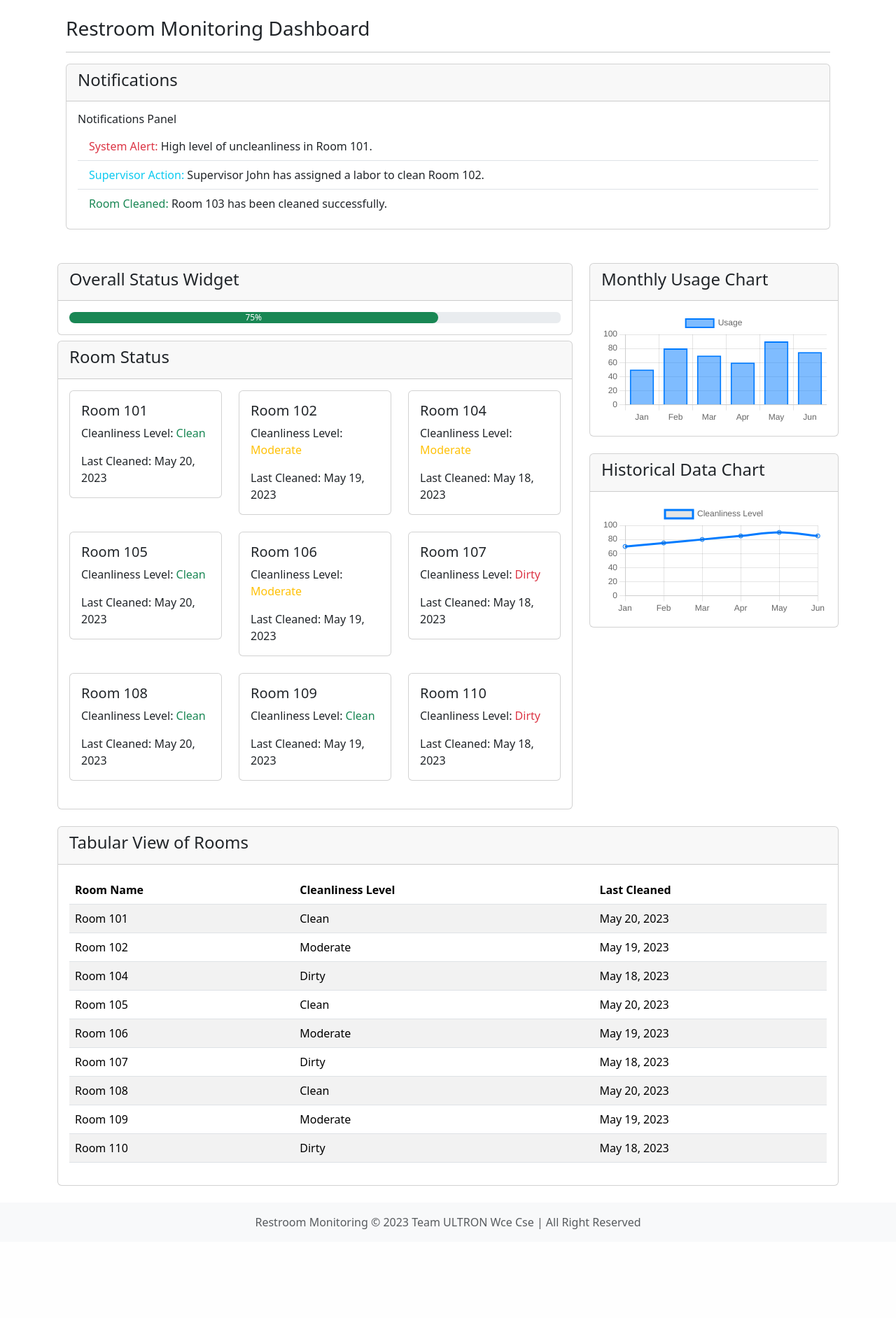
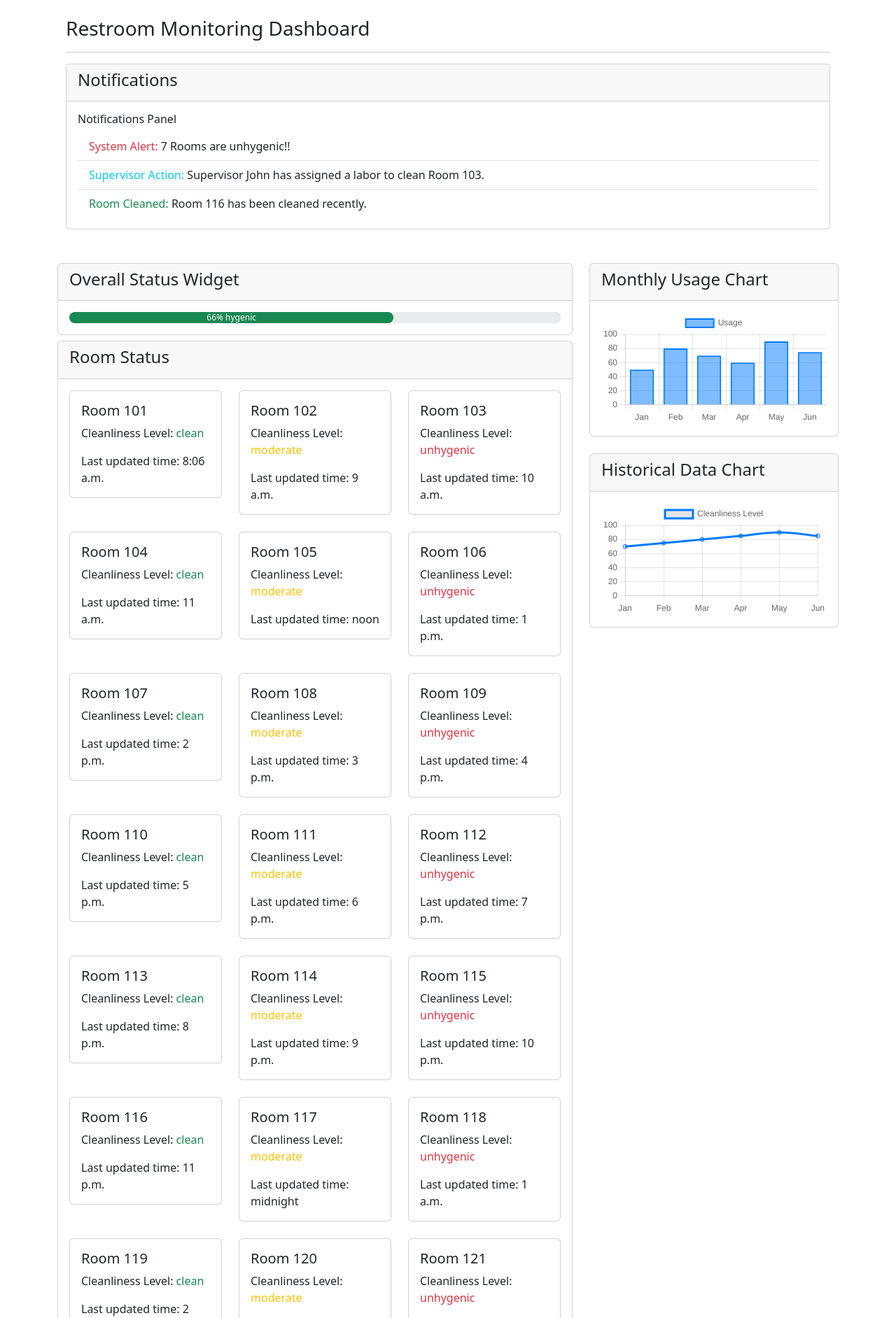
Before and after one commit to VishalMadle13/SMRR, a Django app: page / in a window 1280 px wide. Shown: the part 56-1940 px from the top of the page at 70% size. Before the commit the page ends 1813 px from the top, so only its background shows below. Run offline with Django 4.2, Linux system fonts and the light colour scheme; data comes from the database, SQL or seed files in the repository.

```diff
--- a/management/views.py
+++ b/management/views.py
@@ -1,9 +1,30 @@
 from django.shortcuts import render
-
+from flutter.models import *
+from django.db.models import *
 # Create your views here.
 
 def dashboard(request):
-    return render(request,'dashboard.html')
+    hygenicRooms = len(list(room_state.objects.filter(Q(state='1') |Q( state = '2'))))
+    print(hygenicRooms)
+    allRoomData = list(room_state.objects.all())
+    totalRooms = len(allRoomData)
+    allRoomData = [
+        [{"room_id":rs.room_id.room_id} , {"room_no" : rs.room_id.room_no}, {"state": 'clean' if rs.state == '1' else 'moderate' if rs.state == '2' else 'unhygenic'}, {"time":rs.time}]
+        for rs in allRoomData
+    ]
+    unhygenicRoomsCount = len([rs for rs in allRoomData if rs[2]['state'] == 'unhygenic'])
+
+    most_recent_time = room_state.objects.filter(state=1).aggregate(Max('time'))['time__max']
+    recent_cleaned_room = room_state.objects.filter(state=1, time=most_recent_time).first().room_id.room_no
+
+    data = {
+         "allRoomData":allRoomData ,
+         "hygenicRooms": int((hygenicRooms/totalRooms)*100),
+         "unhygenicRoomsCount" : unhygenicRoomsCount,
+         "recent_cleaned_room" : recent_cleaned_room
+    }
+
+    return render(request,'dashboard.html', data)
 
 
 def report(request):
--- a/smrr/settings.py
+++ b/smrr/settings.py
@@ -86,7 +86,7 @@ DATABASES = {
     # ,
     'default': {
         'ENGINE': 'mysql.connector.django',
-        'NAME': 'test',
+        'NAME': 'srrhs',
         'USER': 'root',
         'PASSWORD': 'Pass@12345',
         'HOST': 'localhost',   # Or an IP Address that your DB is hosted on
--- a/templates/dashboard.html
+++ b/templates/dashboard.html
@@ -17,13 +17,13 @@
                     <h6 class="card-title">Notifications Panel</h6>
                     <ul class="list-group list-group-flush">
                         <li class="list-group-item">
-                            <span class="text-danger">System Alert:</span> High level of uncleanliness in Room 101.
+                            <span class="text-danger">System Alert:</span> {{unhygenicRoomsCount }} Rooms are unhygenic!!
                         </li>
                         <li class="list-group-item">
-                            <span class="text-info">Supervisor Action:</span> Supervisor John has assigned a labor to clean Room 102.
+                            <span class="text-info">Supervisor Action:</span> Supervisor John has assigned a labor to clean Room 103.
                         </li>
                         <li class="list-group-item">
-                            <span class="text-success">Room Cleaned:</span> Room 103 has been cleaned successfully.
+                            <span class="text-success">Room Cleaned:</span> Room {{recent_cleaned_room}} has been cleaned recently.
                         </li>
                         <!-- Add more notifications as needed -->
                     </ul>
@@ -43,8 +43,9 @@
                 </div>
                 <div class="card-body">
                     <div class="progress">
-                        <div class="progress-bar bg-success rounded-pill" role="progressbar" style="width: 75%;" aria-valuenow="75" aria-valuemin="0" aria-valuemax="100">
-                            75%
+                        <div class="progress-bar bg-success rounded-pill" role="progressbar" style="width: {{ hygenicRooms }}%;" aria-valuenow="75" aria-valuemin="0" aria-valuemax="100">
+                            {{ hygenicRooms }}% hygenic
+
                         </div>
                     </div>
                 </div>
@@ -57,87 +58,25 @@
                 </div>
                 <div class="card-body">
                     <div class="row">
+                        {% for room in allRoomData %}
                         <div class="col-md-4 mb-4">
                             <div class="card">
                                 <div class="card-body">
-                                    <h5 class="card-title">Room 101</h5>
-                                    <p class="card-text">Cleanliness Level: <span class="text-success">Clean</span></p>
-                                    <p class="card-text">Last Cleaned: May 20, 2023</p>
+                                    <h5 class="card-title">Room {{ room.1.room_no }}</h5>
+                                    <p class="card-text">Cleanliness Level:
+                                        {% if room.2.state == 'clean' %}
+                                            <span class="text-success">{{ room.2.state }}</span>
+                                        {% elif room.2.state == 'moderate' %}
+                                            <span class="text-warning">{{ room.2.state }}</span>
+                                        {% elif room.2.state == 'unhygenic' %}
+                                            <span class="text-danger">{{ room.2.state }}</span>
+                                        {% endif %}
+                                    </p>
+                                    <p class="card-text">Last updated time: {{room.3.time}}</p>
                                 </div>
                             </div>
                         </div>
-                        <div class="col-md-4 mb-4">
-                            <div class="card">
-                                <div class="card-body">
-                                    <h5 class="card-title">Room 102</h5>
-                                    <p class="card-text">Cleanliness Level: <span class="text-warning">Moderate</span></p>
-                                    <p class="card-text">Last Cleaned: May 19, 2023</p>
-                                </div>
-                            </div>
-                        </div>
-                        <div class="col-md-4 mb-4">
-                            <div class="card">
-                                <div class="card-body">
-                                    <h5 class="card-title">Room 104</h5>
-                                    <p class="card-text">Cleanliness Level: <span class="text-warning">Moderate</span></p>
-                                    <p class="card-text">Last Cleaned: May 18, 2023</p>
-                                </div>
-                            </div>
-                        </div>
-                        <div class="col-md-4 mb-4">
-                            <div class="card">
-                                <div class="card-body">
-                                    <h5 class="card-title">Room 105</h5>
-                                    <p class="card-text">Cleanliness Level: <span class="text-success">Clean</span></p>
-                                    <p class="card-text">Last Cleaned: May 20, 2023</p>
-                                </div>
-                            </div>
-                        </div>
-                        <div class="col-md-4 mb-4">
-                            <div class="card">
-                                <div class="card-body">
-                                    <h5 class="card-title">Room 106</h5>
-                                    <p class="card-text">Cleanliness Level: <span class="text-warning">Moderate</span></p>
-                                    <p class="card-text">Last Cleaned: May 19, 2023</p>
-                                </div>
-                            </div>
-                        </div>
-                        <div class="col-md-4 mb-4">
-                            <div class="card">
-                                <div class="card-body">
-                                    <h5 class="card-title">Room 107</h5>
-                                    <p class="card-text">Cleanliness Level: <span class="text-danger">Dirty</span></p>
-                                    <p class="card-text">Last Cleaned: May 18, 2023</p>
-                                </div>
-                            </div>
-                        </div>
-                        <div class="col-md-4 mb-4">
-                            <div class="card">
-                                <div class="card-body">
-                                    <h5 class="card-title">Room 108</h5>
-                                    <p class="card-text">Cleanliness Level: <span class="text-success">Clean</span></p>
-                                    <p class="card-text">Last Cleaned: May 20, 2023</p>
-                                </div>
-                            </div>
-                        </div>
-                        <div class="col-md-4 mb-4">
-                            <div class="card">
-                                <div class="card-body">
-                                    <h5 class="card-title">Room 109</h5>
-                                    <p class="card-text">Cleanliness Level: <span class="text-success">Clean</span></p>
-                                    <p class="card-text">Last Cleaned: May 19, 2023</p>
-                                </div>
-                            </div>
-                        </div>
-                        <div class="col-md-4 mb-4">
-                            <div class="card">
-                                <div class="card-body">
-                                    <h5 class="card-title">Room 110</h5>
-                                    <p class="card-text">Cleanliness Level: <span class="text-danger">Dirty</span></p>
-                                    <p class="card-text">Last Cleaned: May 18, 2023</p>
-                                </div>
-                            </div>
-                        </div>
+                        {% endfor %}
                     </div>
                 </div>
             </div>
@@ -190,56 +129,17 @@
                         <tr>
                             <th>Room Name</th>
                             <th>Cleanliness Level</th>
-                            <th>Last Cleaned</th>
+                            <th>Last Updated Time</th>
                         </tr>
                     </thead>
                     <tbody>
+                        {% for room in allRoomData %}
                         <tr>
-                            <td>Room 101</td>
-                            <td>Clean</td>
-                            <td>May 20, 2023</td>
+                            <td>Room {{room.1.room_no}}</td>
+                            <td>{{room.2.state}}</td>
+                            <td>{{room.3.time}}</td>
                         </tr>
-                        <tr>
-                            <td>Room 102</td>
-                            <td>Moderate</td>
-                            <td>May 19, 2023</td>
-                        </tr>
-                        <tr>
-                            <td>Room 104</td>
-                            <td>Dirty</td>
-                            <td>May 18, 2023</td>
-                        </tr>
-                        <tr>
-                            <td>Room 105</td>
-                            <td>Clean</td>
-                            <td>May 20, 2023</td>
-                        </tr>
-                        <tr>
-                            <td>Room 106</td>
-                            <td>Moderate</td>
-                            <td>May 19, 2023</td>
-                        </tr>
-                        <tr>
-                            <td>Room 107</td>
-                            <td>Dirty</td>
-                            <td>May 18, 2023</td>
-                        </tr>
-                        <tr>
-                            <td>Room 108</td>
-                            <td>Clean</td>
-                            <td>May 20, 2023</td>
-                        </tr>
-                        <tr>
-                            <td>Room 109</td>
-                            <td>Moderate</td>
-                            <td>May 19, 2023</td>
-                        </tr>
-                        <tr>
-                            <td>Room 110</td>
-                            <td>Dirty</td>
-                            <td>May 18, 2023</td>
-                        </tr>
-                        <!-- Add more rows for each room data -->
+                        {% endfor %}
                     </tbody>
                 </table>
             </div>
--- a/templates/footer.html
+++ b/templates/footer.html
@@ -14,7 +14,7 @@
 </style>
 <footer class="footer mt-auto py-3 bg-light">
     <div class="container text-center">
-        <span class="text-muted">Restroom Monitoring &copy; 2023 Team ULTRON Wce Cse | All Right Reserved</span>
+        <span class="text-muted">Restroom Monitoring &copy; 2023 Team Ultron Wce Cse | All Right Reserved</span>
     </div>
 </footer>
 <!-- footer.html -->
```
Also changed, not shown: 2 other files.
